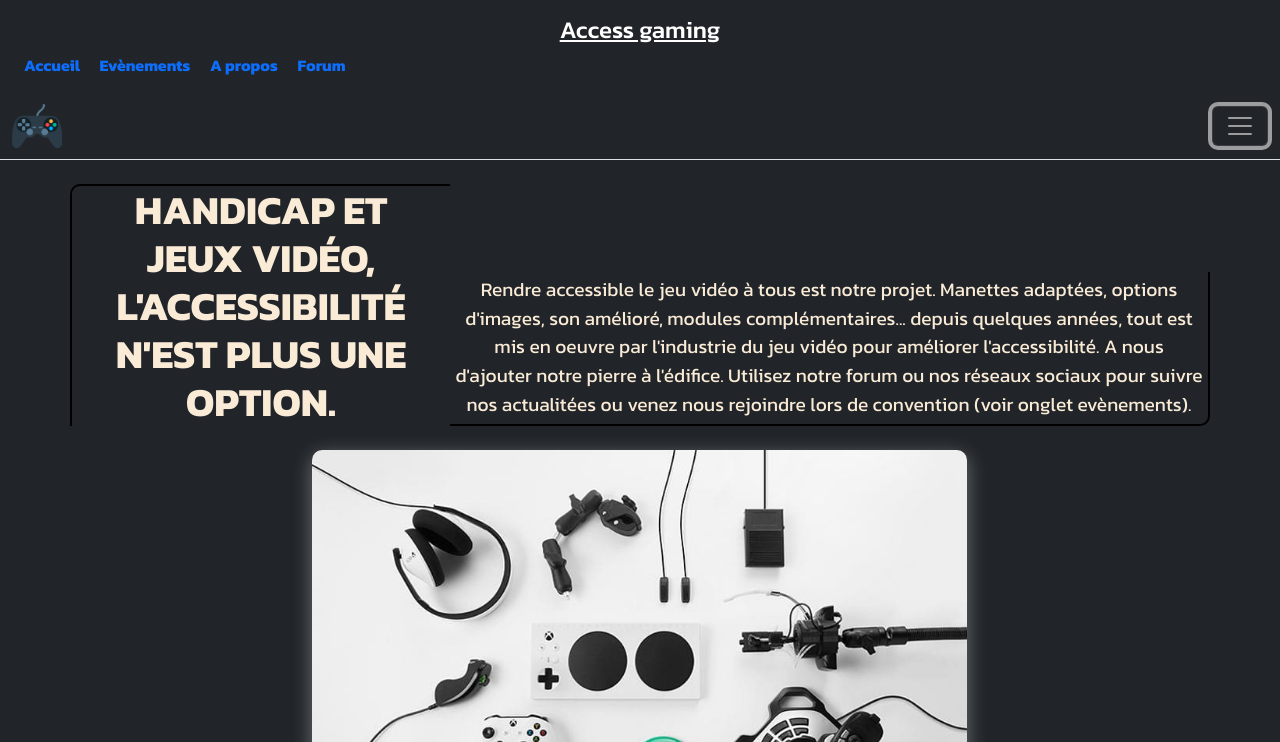
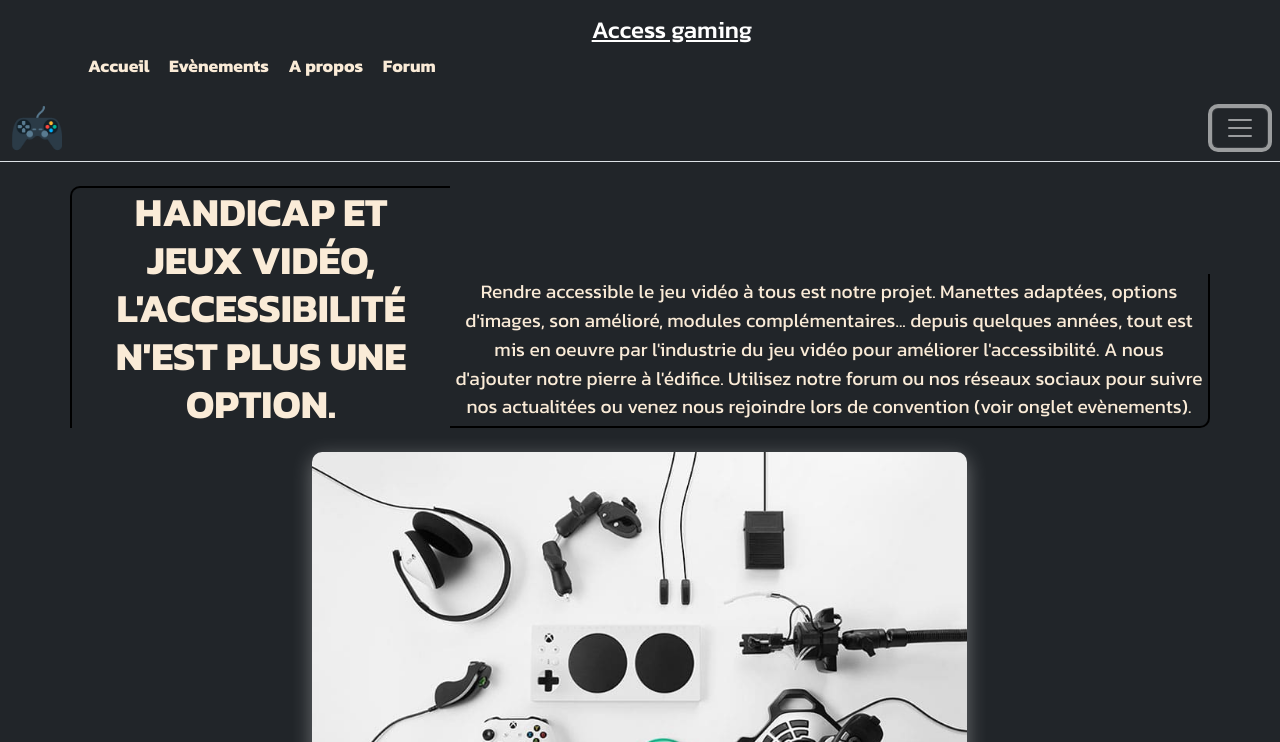
Before and after one commit to KevinMaze/Game-Acces-, a website: page index.html in a window 1280 px wide. Both pictures are taken after a click on the button "Toggle navigation". Shown: the top 742 px of the page. Drawn offline with nearby package versions, Linux system fonts and the light colour scheme.

Commit message:
change nav bar

```diff
--- a/css/style.css
+++ b/css/style.css
@@ -3,6 +3,17 @@
     --text-color: antiquewhite;
     --border-color: black;
     --color-hover: #4a535c;
+}
+
+/*********RESET***********/
+*{
+    margin: 0;
+    padding: 0;
+    box-sizing: border-box;
+}
+
+a{
+    text-decoration: none;
 }
 
 /*********BODY GENERAL***********/
@@ -20,8 +31,18 @@ a:hover{
 nav img{
     width: 30px;
 }
-nav button:hover{
-    background-color: var(--bg-color);
+
+.link__div {
+    margin-left: 5%;
+}
+
+.link__div a {
+    font-size: 1.1em;
+    color: var(--text-color);
+}
+
+.nav__link:hover {
+    color: var(--color-hover);
     transition: 0.4s ease-in;
 }
 
--- a/index.html
+++ b/index.html
@@ -19,12 +19,12 @@
         <!------------NAVBAR : Utilisation module Bootstrap
         https://getbootstrap.com/docs/5.3/components/navbar/#responsive-behaviors---------->
         <div class="collapse" id="navbarToggleExternalContent">
-            <div class="bg-dark p-3">
+            <div class="bg-dark p-3 link__div">
                 <h5 class="text-white h4 text-center">Access gaming</h5>
-                <a class="p-2 link-underline link-underline-opacity-0 fw-bolder" href="#" aria-current="page">Accueil</a>
-                <a class="p-2 link-underline link-underline-opacity-0 fw-bolder" href="./evenement.html">Evènements</a>
-                <a class="p-2 link-underline link-underline-opacity-0 fw-bolder" href="./apropos.html">A propos</a>
-                <a class="p-2 link-underline link-underline-opacity-0 fw-bolder" href="./forum.html">Forum</a>
+                <a class="p-2 fw-bolder nav__link" href="#" aria-current="page">Accueil</a>
+                <a class="p-2 fw-bolder nav__link" href="./evenement.html">Evènements</a>
+                <a class="p-2 fw-bolder nav__link" href="./apropos.html">A propos</a>
+                <a class="p-2 fw-bolder nav__link" href="./forum.html">Forum</a>
             </div>
         </div>
         <nav class="navbar navbar-dark bg-dark border-bottom">
```
Also changed, not shown: apropos.html (+5 -5 lines), evenement.html (+5 -5 lines), forum.html (+5 -5 lines), 1 other file.
